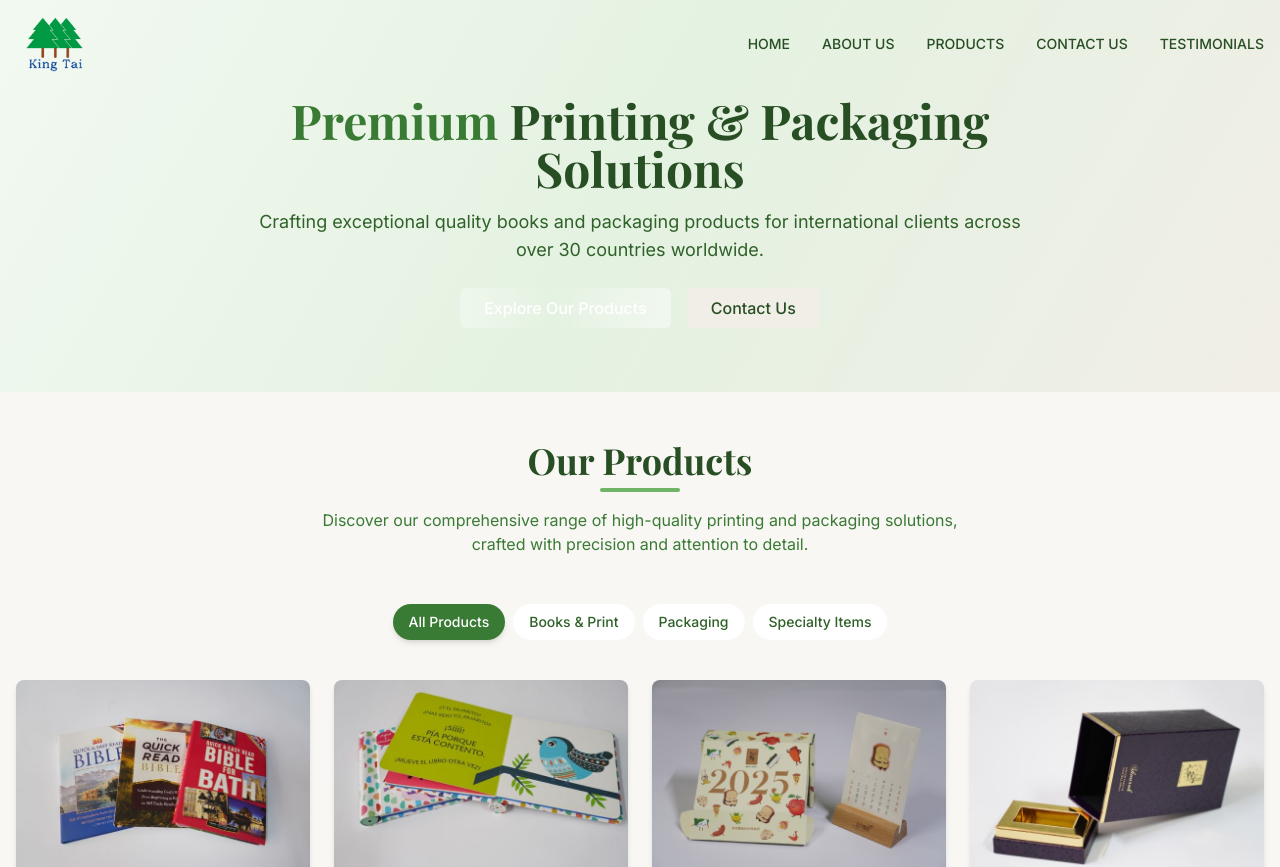
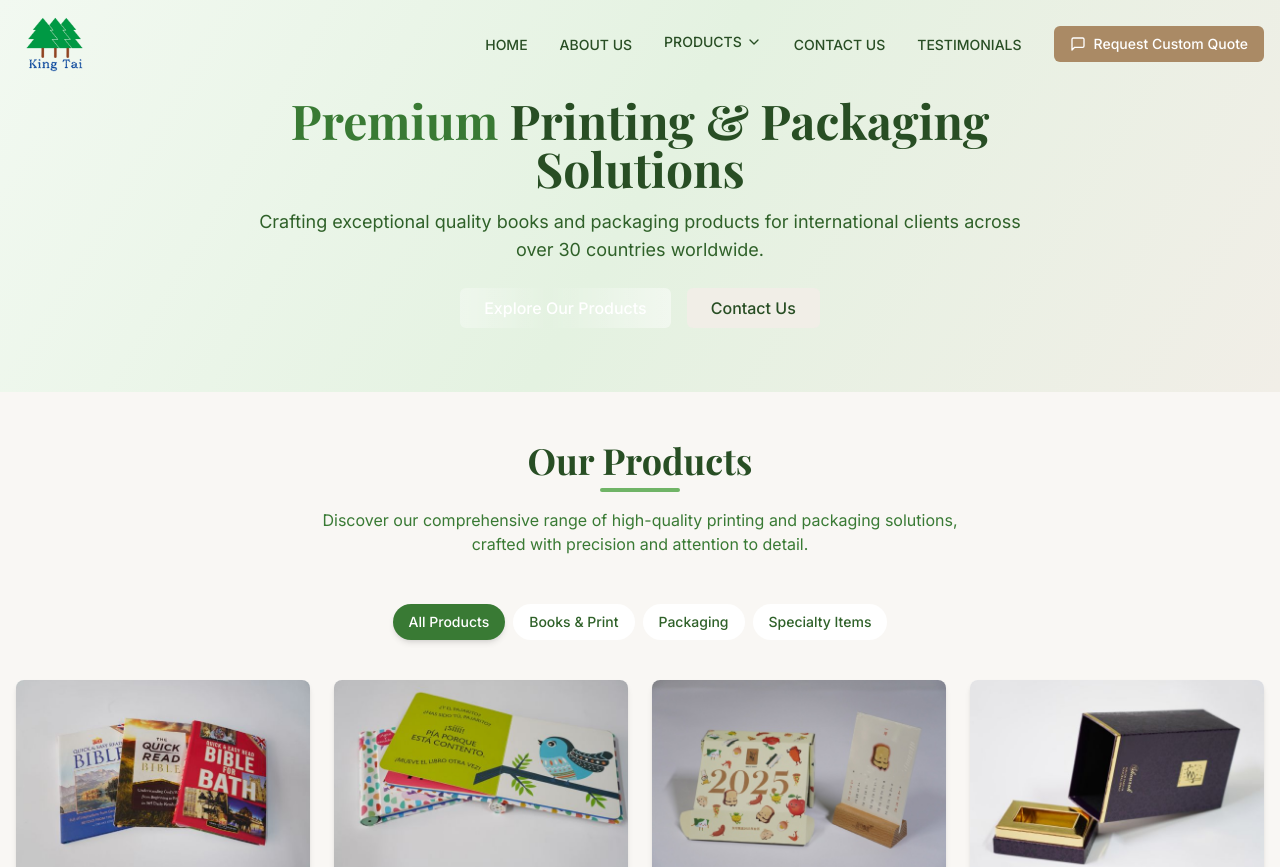
Before and after one commit to ShipleyAMS/kpt1, a React (Vite) app: page / in a window 1280 px wide. Shown: the top 867 px of the page. Built offline with nearby package versions, Linux system fonts and the light colour scheme.

Commit message:
Add header button and dropdown
Added a "Request Custom Quote" button to the header.  Also added a dropdown menu under the "Products" link in the header with a list of product categories.

```diff
--- a/src/components/Navbar.tsx
+++ b/src/components/Navbar.tsx
@@ -1,12 +1,13 @@
 
 import React, { useState, useEffect } from 'react';
 import { Link } from 'react-router-dom';
-import { Menu, X } from 'lucide-react';
+import { Menu, X, ChevronDown, MessageSquare } from 'lucide-react';
 import { cn } from '@/lib/utils';
 
 const Navbar = () => {
   const [isScrolled, setIsScrolled] = useState(false);
   const [mobileMenuOpen, setMobileMenuOpen] = useState(false);
+  const [productsDropdownOpen, setProductsDropdownOpen] = useState(false);
 
   useEffect(() => {
     const handleScroll = () => {
@@ -27,10 +28,29 @@ const Navbar = () => {
     setMobileMenuOpen(!mobileMenuOpen);
   };
 
+  const toggleProductsDropdown = () => {
+    setProductsDropdownOpen(!productsDropdownOpen);
+  };
+
+  const productCategories = [
+    "Bibles",
+    "Books",
+    "Calendars",
+    "Cosmetic Boxes",
+    "Game Cards",
+    "Gift Boxes",
+    "Greeting Cards",
+    "Jewelery Boxes",
+    "Journals",
+    "Shopping Bags",
+    "Wine Boxes",
+    "Wooden Boxes"
+  ];
+
   const navLinks = [
     { name: 'HOME', href: '#home' },
     { name: 'ABOUT US', href: '#about' },
-    { name: 'PRODUCTS', href: '#products' },
+    { name: 'PRODUCTS', href: '#products', hasDropdown: true },
     { name: 'CONTACT US', href: '#contact' },
     { name: 'TESTIMONIALS', href: '#testimonials' },
   ];
@@ -54,10 +74,41 @@ const Navbar = () => {
         </Link>
 
         {/* Desktop Navigation */}
-        <nav className="hidden md:flex space-x-8">
+        <div className="hidden md:flex items-center space-x-8">
+          <nav className="flex space-x-8">
             {navLinks.map((link) => (
+              <div key={link.name} className="relative group">
+                {link.hasDropdown ? (
+                  <div>
+                    <button
+                      onClick={toggleProductsDropdown}
+                      className={cn(
+                        'flex items-center text-sm font-medium nav-link transition-colors',
+                        isScrolled ? 'text-forest-900' : 'text-forest-800'
+                      )}
+                    >
+                      {link.name}
+                      <ChevronDown className="ml-1 h-4 w-4" />
+                    </button>
+
+                    {/* Products Dropdown */}
+                    {productsDropdownOpen && (
+                      <div className="absolute left-0 mt-2 z-10 bg-white rounded-md shadow-lg py-2 w-48 animate-fade-in">
+                        {productCategories.map((category) => (
                           <a
-              key={link.name}
+                            key={category}
+                            href="#products"
+                            className="block px-4 py-2 text-sm text-forest-700 hover:bg-forest-50 transition-colors"
+                            onClick={() => setProductsDropdownOpen(false)}
+                          >
+                            {category}
+                          </a>
+                        ))}
+                      </div>
+                    )}
+                  </div>
+                ) : (
+                  <a
                     href={link.href}
                     className={cn(
                       'text-sm font-medium nav-link transition-colors',
@@ -66,8 +117,20 @@ const Navbar = () => {
                   >
                     {link.name}
                   </a>
+                )}
+              </div>
             ))}
           </nav>
+
+          {/* Request Custom Quote Button */}
+          <a
+            href="#contact"
+            className="inline-flex items-center px-4 py-2 bg-earth-500 text-white rounded-md font-medium hover:bg-earth-600 transition-colors text-sm"
+          >
+            <MessageSquare className="mr-2 h-4 w-4" />
+            Request Custom Quote
+          </a>
+        </div>
 
         {/* Mobile Menu Button */}
         <button
@@ -89,15 +152,56 @@ const Navbar = () => {
           <div className="container mx-auto px-4 py-4">
             <nav className="flex flex-col space-y-4">
               {navLinks.map((link) => (
+                <div key={link.name}>
+                  {link.hasDropdown ? (
+                    <>
+                      <button
+                        onClick={toggleProductsDropdown}
+                        className="flex justify-between items-center w-full text-forest-800 font-medium py-2 px-4 hover:bg-forest-50 rounded-md transition-colors"
+                      >
+                        {link.name}
+                        <ChevronDown className="h-4 w-4" />
+                      </button>
+
+                      {productsDropdownOpen && (
+                        <div className="pl-6 mt-2 space-y-2">
+                          {productCategories.map((category) => (
                             <a
-                  key={link.name}
+                              key={category}
+                              href="#products"
+                              className="block py-1 px-4 text-sm text-forest-700 hover:bg-forest-50 rounded-md transition-colors"
+                              onClick={() => {
+                                setProductsDropdownOpen(false);
+                                setMobileMenuOpen(false);
+                              }}
+                            >
+                              {category}
+                            </a>
+                          ))}
+                        </div>
+                      )}
+                    </>
+                  ) : (
+                    <a
                       href={link.href}
                       className="text-forest-800 font-medium py-2 px-4 hover:bg-forest-50 rounded-md transition-colors"
                       onClick={() => setMobileMenuOpen(false)}
                     >
                       {link.name}
                     </a>
+                  )}
+                </div>
               ))}
+
+              {/* Mobile Request Custom Quote Button */}
+              <a
+                href="#contact"
+                className="inline-flex items-center py-2 px-4 bg-earth-500 text-white rounded-md font-medium hover:bg-earth-600 transition-colors text-sm mt-2"
+                onClick={() => setMobileMenuOpen(false)}
+              >
+                <MessageSquare className="mr-2 h-4 w-4" />
+                Request Custom Quote
+              </a>
             </nav>
           </div>
         </div>
```
Lines whose indentation alone changed are shown as unchanged.
